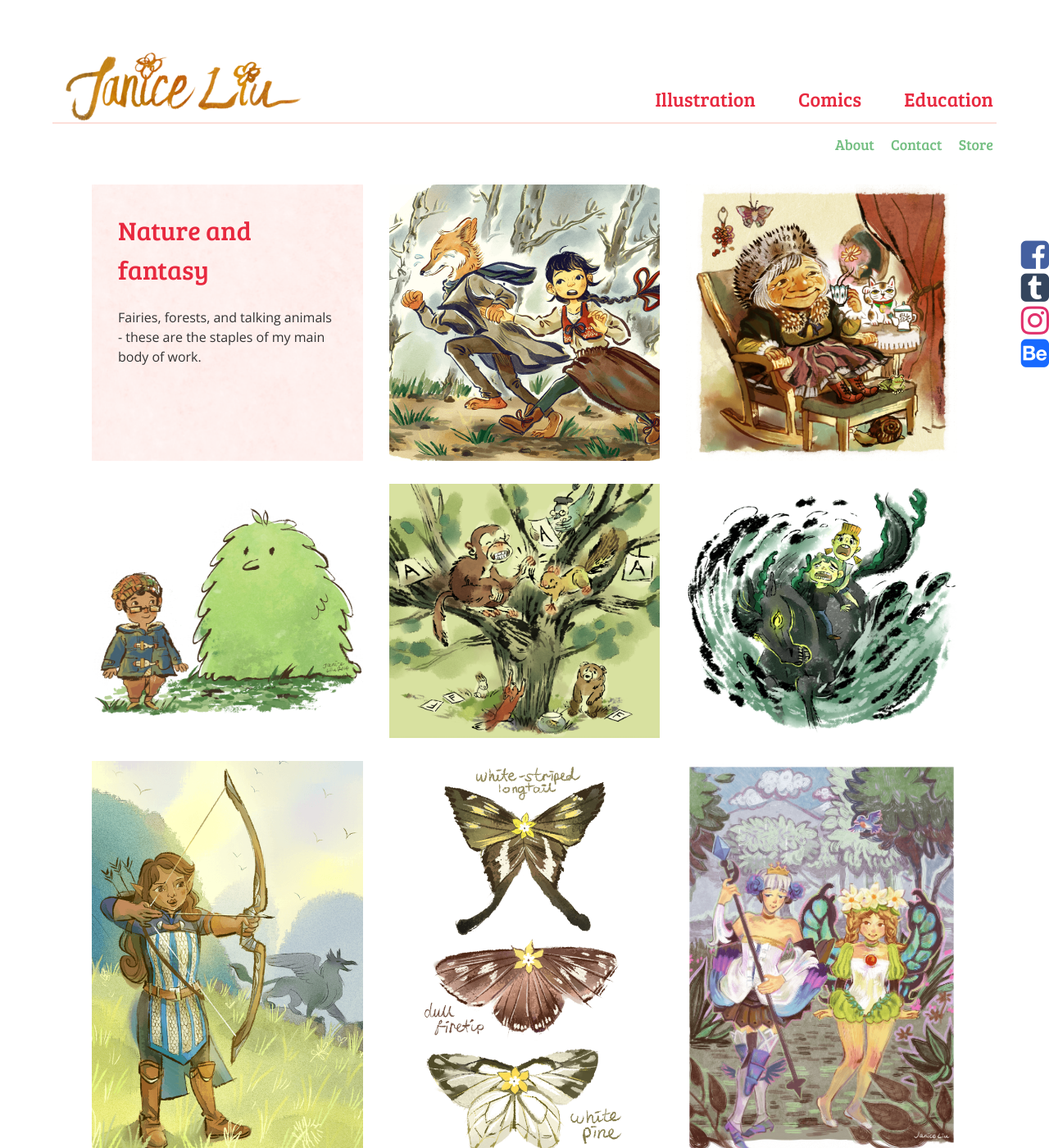
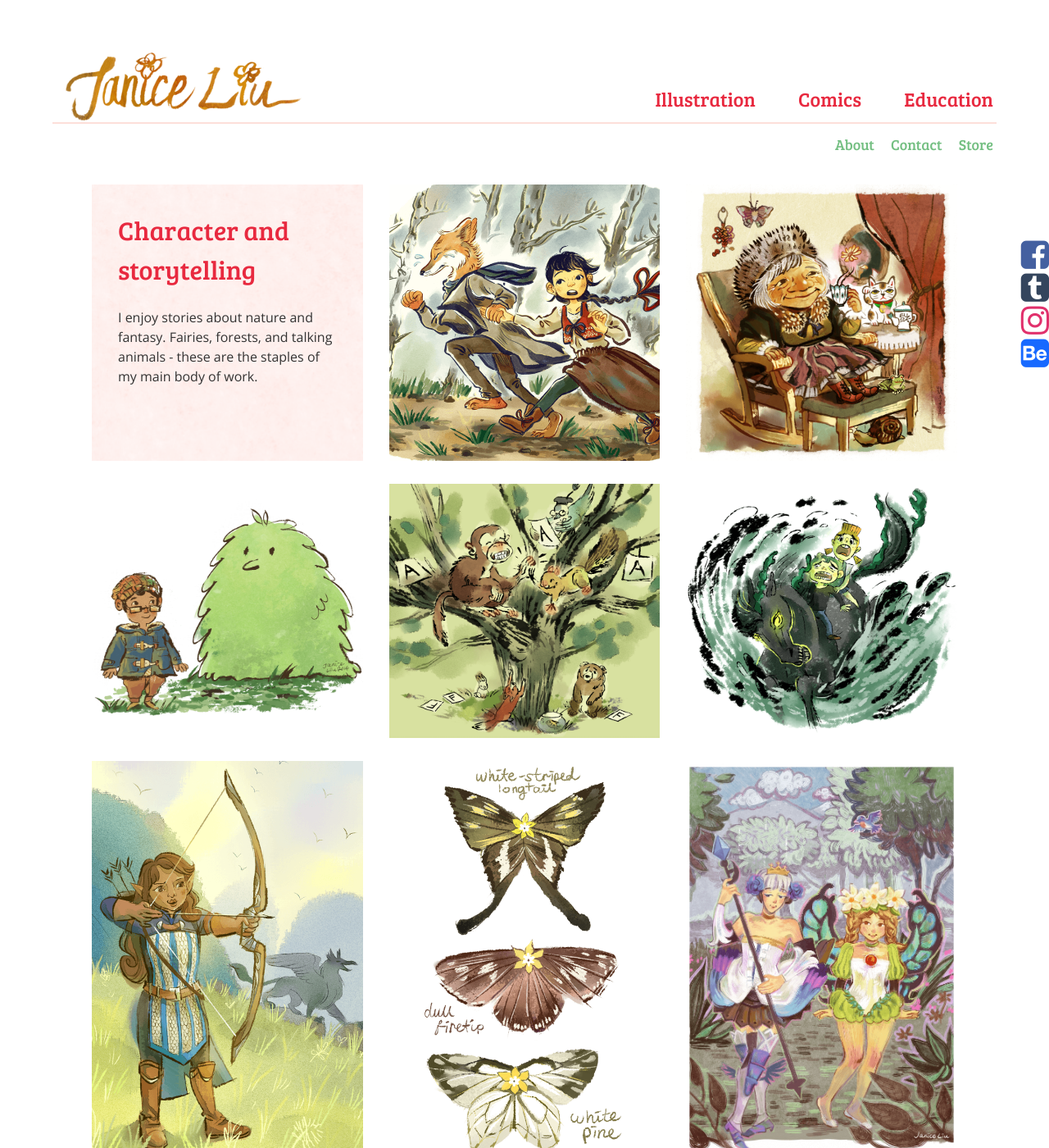
Before and after one commit to flutterdoodle/flutterdoodle.github.io, a Jekyll site: the page built from illustrations.html, in a window 1280 px wide and 1400 px high. Shown: the whole window at 82% size. Built offline with Jekyll 4.4.1, drawn with Linux system fonts in a browser that asks for light colours; nearby versions of some CDN libraries; some of the changed lines change nothing that is shown; some of the changed text lies outside the part shown.

Commit message:
Update illustrations.html

```diff
--- a/illustrations.html
+++ b/illustrations.html
@@ -2,8 +2,8 @@
 layout: gallery
 permalink: /illustrations/
 series:
-  - title: Nature and fantasy
-    description: Fairies, forests, and talking animals - these are the staples of my main body of work.
+  - title: Character and storytelling
+    description: I enjoy stories about nature and fantasy. Fairies, forests, and talking animals - these are the staples of my main body of work.
     thirds: true
     images:
       - thumb: /img/illustrations/1-cryingfox-th.png
@@ -30,6 +30,19 @@
       - thumb: /img/illustrations/3-odinsphere.png
         full: /img/illustrations/3-odinsphere.png
         desc: Odin Sphere - Gwendolyn and Mercedes
+  - title: Conceptual illustration
+    description:
+    thirds: false
+    images:
+      - thumb: /img/illustrations/concept-dxh-th.png
+        full: /img/illustrations/concept-dxh.png
+        desc: 丁香花
+      - thumb: /img/illustrations/concept-whiterabbit-th.png
+        full: /img/illustrations/concept-whiterabbit.png
+        desc: Run, White Rabbit, Run (Looseleaf Magazine)
+      - thumb: /img/illustrations/concept-dynasty-th.png
+        full: /img/illustrations/concept-dynasty.png
+        desc: The Last Night of My Dynasty
   - title: Portraits
     description: A selection of portraits, featuring a mix of editorial illustrations for <a href="http://thevarsity.ca/">The Varsity</a> and personal commissions.<br><br>If you're interested in commissioning a portrait of youself or a loved one, feel free to <a href="contact.html">drop me a message</a> for details!
     thirds: true
```
